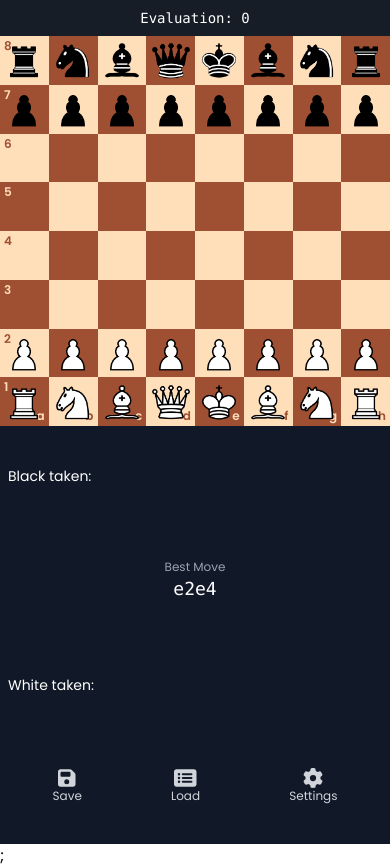
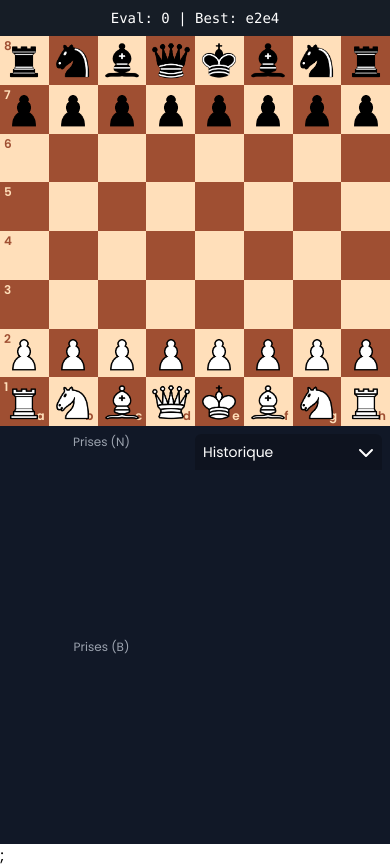
Before and after one commit to AlexandreEadDev/ChessGame, a React (Vite) app: page / in a window 390 px wide. Built offline with nearby package versions, Linux system fonts and the light colour scheme.

Commit message:
Update Referee.jsx

```diff
--- a/src/components/Rules/Referee.jsx
+++ b/src/components/Rules/Referee.jsx
@@ -6,6 +6,8 @@ import {
   faSave,
   faCog,
   faListAlt,
+  faChevronDown,
+  faChevronUp,
 } from "@fortawesome/free-solid-svg-icons";
 import { initialBoard } from "../PieceModels/Constant.jsx";
 import { Piece } from "../PieceModels/Piece.jsx";
@@ -36,6 +38,10 @@ export default function Referee() {
   const [turnDelay, setTurnDelay] = useState(1000);
   const [showSavedGamesModal, setShowSavedGamesModal] = useState(false);
   const [showSettingsModal, setShowSettingsModal] = useState(false);
+
+  // --- NOUVEAUX ÉTATS ---
+  const [moveHistory, setMoveHistory] = useState([]);
+  const [isHistoryOpen, setIsHistoryOpen] = useState(false); // Pour l'accordéon mobile
 
   const team = Number.isInteger(board.totalTurns) ? "White" : "Black";
 
@@ -85,8 +91,9 @@ export default function Referee() {
       (board) => board.fen === fen
     );
     if (savedBoard) {
-      setTakenPieces(savedBoard.takenPieces);
-      setHalfMoveClock(savedBoard.halfMoveClock);
+      setTakenPieces(savedBoard.takenPieces || []);
+      setHalfMoveClock(savedBoard.halfMoveClock || 0);
+      setMoveHistory(savedBoard.moveHistory || []); // Charger l'historique
       setBoard((prevBoard) => {
         const updatedBoard = prevBoard.clone();
         updatedBoard.totalTurns = savedBoard.totalTurns;
@@ -186,6 +193,7 @@ export default function Referee() {
       halfMoveClock,
       takenPieces: takenPieces,
       totalTurns: board.totalTurns,
+      moveHistory: moveHistory, // Sauvegarder l'historique
     };
     const newBoards = [...savedBoards, newBoard];
 
@@ -249,6 +257,61 @@ export default function Referee() {
     }
   };
 
+  // --- NOUVELLE FONCTION : Génère la notation algébrique ---
+  function generateMoveNotation(
+    playedPiece,
+    destination,
+    isCapture,
+    isCastlingMove,
+    enPassantMove,
+    boardAfterMove
+  ) {
+    if (isCastlingMove) {
+      return destination.x > playedPiece.position.x ? "O-O" : "O-O-O";
+    }
+
+    const files = "abcdefgh";
+    const ranks = "12345678";
+    let notation = "";
+
+    if (playedPiece.type !== "PAWN") {
+      notation += playedPiece.isKnight ? "N" : playedPiece.type.charAt(0);
+    }
+
+    if (isCapture || enPassantMove) {
+      if (playedPiece.isPawn) {
+        notation += files[playedPiece.position.x];
+      }
+      notation += "x";
+    }
+
+    notation += files[destination.x] + ranks[destination.y];
+
+    const promotionRow = playedPiece.team === "WHITE" ? 7 : 0;
+    if (playedPiece.isPawn && destination.y === promotionRow) {
+      notation += "=Q"; // Simplifié, assume promotion en Dame
+    }
+
+    if (boardAfterMove.winningTeam) {
+      notation += "#";
+    } else {
+      const opponentKing = boardAfterMove.pieces.find(
+        (p) => p.isKing && p.team !== boardAfterMove.currentTeam
+      );
+      if (opponentKing) {
+        const isCheck = boardAfterMove.pieces
+          .filter((p) => p.team === boardAfterMove.currentTeam)
+          .some((p) =>
+            p.possibleMoves?.some((m) => m.samePosition(opponentKing.position))
+          );
+        if (isCheck) {
+          notation += "+";
+        }
+      }
+    }
+    return notation;
+  }
+
   function playMove(playedPiece, destination) {
     if (
       playedPiece.possibleMoves === undefined ||
@@ -256,16 +319,12 @@ export default function Referee() {
     )
       return false;
 
-    // --- MODIFICATION ICI ---
-    // On vérifie d'abord si la pièce est relâchée sur sa case d'origine.
     const isSamePosition = playedPiece.position.samePosition(destination);
-
     const validMove = playedPiece.possibleMoves.some((m) =>
       m.samePosition(destination)
     );
 
     if (!validMove) {
-      // On ne joue le son que si la case de destination n'est PAS la même que l'origine.
       if (!isSamePosition) {
         playSound("/sounds/illegal.mp3");
       }
@@ -307,12 +366,22 @@ export default function Referee() {
         botIsActivate
       );
 
-      if (clonedBoard.winningTeam) setCheckMateOpen(true);
+      if (playedMoveIsValid) {
+        const moveNotation = generateMoveNotation(
+          playedPiece,
+          destination,
+          isCapture,
+          isCastlingMove,
+          enPassantMove,
+          clonedBoard
+        );
+        setMoveHistory((prev) => [...prev, moveNotation]);
 
-      if (playedMoveIsValid) {
         const newFen = boardToFEN(clonedBoard);
         evaluatePosition(newFen);
       }
+
+      if (clonedBoard.winningTeam) setCheckMateOpen(true);
       return clonedBoard;
     });
 
@@ -353,12 +422,22 @@ export default function Referee() {
     setPromotionOpen(false);
   }
 
-  function renderTakenPieces(pieces) {
+  function renderTakenPieces(pieces, isMobile = false) {
+    const containerClass = isMobile
+      ? "flex-grow flex flex-col items-center justify-center"
+      : "flex flex-col items-center h-20";
     return (
-      <div className="flex flex-wrap gap-1">
-        {pieces.map((p, i) => (
-          <img key={i} className="w-6 h-6" src={p.image} alt={p.type} />
-        ))}
+      <div className={containerClass}>
+        <div className="flex flex-wrap gap-1">
+          {pieces.map((p, i) => (
+            <img
+              key={i}
+              className="w-5 h-5 sm:w-8 sm:h-8"
+              src={p.image}
+              alt={p.type}
+            />
+          ))}
+        </div>
       </div>
     );
   }
@@ -370,6 +449,7 @@ export default function Referee() {
     setPrediction({ evaluation: 0, bestMove: "e2e4", moveToPlay: "e2e4" });
     setBotIsActivate(false);
     setBotCheckbox(false);
+    setMoveHistory([]);
   }
 
   return (
@@ -511,8 +591,9 @@ export default function Referee() {
 
       {/* --- MOBILE LAYOUT --- */}
       <div className="flex flex-col h-screen w-screen bg-gray-800 text-white lg:hidden">
+        {/* MODIFICATION: Evaluation en haut */}
         <div className="bg-black/30 p-2 text-center text-sm font-mono">
-          Evaluation: {prediction?.evaluation}
+          Eval: {prediction?.evaluation} | Best: {prediction?.bestMove}
         </div>
         <div className="w-full">
           <Board
@@ -522,52 +603,73 @@ export default function Referee() {
             promotionOpen={promotionOpen}
           />
         </div>
-        <div className="flex-grow p-2 flex flex-col justify-around bg-gray-900">
-          <div className="flex justify-between items-center">
-            <span className="text-sm">Black taken:</span>
-            {renderTakenPieces(blackTakenPieces)}
+        {/* MODIFICATION: Bloc du bas réorganisé */}
+        <div className="flex-grow p-2 flex flex-row justify-around bg-gray-900">
+          <div className="flex flex-col w-1/2 space-y-2 text-center">
+            <span className="text-xs text-gray-400">Prises (N)</span>
+            {renderTakenPieces(blackTakenPieces, true)}
+            <span className="text-xs text-gray-400">Prises (B)</span>
+            {renderTakenPieces(whiteTakenPieces, true)}
           </div>
-          <div className="text-center py-2">
-            <p className="text-xs text-gray-400">Best Move</p>
-            <p className="font-mono text-lg">{prediction?.bestMove}</p>
-          </div>
-          <div className="flex justify-between items-center">
-            <span className="text-sm">White taken:</span>
-            {renderTakenPieces(whiteTakenPieces)}
-          </div>
-          <div className="flex justify-around items-center pt-2">
+          <div className="w-1/2 flex flex-col">
             <button
-              onClick={saveBoardToLocalStorage}
-              className="flex flex-col items-center text-gray-300"
+              onClick={() => setIsHistoryOpen(!isHistoryOpen)}
+              className="text-center p-2 bg-black/20 rounded-t-md flex justify-between items-center"
             >
-              <FontAwesomeIcon icon={faSave} className="text-xl" />
-              <span className="text-xs">Save</span>
+              <span className="text-sm">Historique</span>
+              <FontAwesomeIcon
+                icon={isHistoryOpen ? faChevronUp : faChevronDown}
+              />
             </button>
-            <button
-              onClick={() => setShowSavedGamesModal(true)}
-              className="flex flex-col items-center text-gray-300"
-            >
-              <FontAwesomeIcon icon={faListAlt} className="text-xl" />
-              <span className="text-xs">Load</span>
-            </button>
-            <button
-              onClick={() => setShowSettingsModal(true)}
-              className="flex flex-col items-center text-gray-300"
-            >
-              <FontAwesomeIcon icon={faCog} className="text-xl" />
-              <span className="text-xs">Settings</span>
-            </button>
+            {isHistoryOpen && (
+              <div className="bg-black/20 p-2 rounded-b-md flex-grow overflow-y-auto h-32">
+                <ol className="list-decimal list-inside text-sm font-mono">
+                  {moveHistory.map((move, index) =>
+                    index % 2 === 0 ? (
+                      <li key={index} value={index / 2 + 1} className="flex">
+                        <span className="w-10 text-right pr-2">
+                          {index / 2 + 1}.
+                        </span>
+                        <span className="w-12">{move}</span>
+                        <span className="w-12">{moveHistory[index + 1]}</span>
+                      </li>
+                    ) : null
+                  )}
+                </ol>
+              </div>
+            )}
           </div>
         </div>
       </div>
 
       {/* --- DESKTOP LAYOUT --- */}
-      <div className="hidden lg:flex w-screen min-h-screen items-center justify-center gap-20 p-4 bg-gray-900">
-        <div className="h-full mt-10 w-auto flex flex-col justify-between max-w-[144px] text-white">
-          <div className="flex flex-col items-center">
+      <div className="hidden lg:flex w-screen min-h-screen items-center justify-center gap-10 p-4 bg-gray-900">
+        {/* MODIFICATION: Bloc de gauche avec historique et pièces prises */}
+        <div className="h-[800px] w-80 flex flex-col text-white bg-gray-800 rounded-lg p-4">
+          <h2 className="text-center text-lg font-semibold mb-2 text-[#ffdfba]">
+            Historique
+          </h2>
+          <div className="bg-black/20 p-2 rounded-md flex-grow overflow-y-auto mb-4">
+            <ol className="text-sm font-mono space-y-1">
+              {moveHistory.map((move, index) =>
+                index % 2 === 0 ? (
+                  <li key={index} className="grid grid-cols-3 gap-2">
+                    <span className="text-gray-400 text-right">
+                      {index / 2 + 1}.
+                    </span>
+                    <span>{move}</span>
+                    <span>{moveHistory[index + 1] || ""}</span>
+                  </li>
+                ) : null
+              )}
+            </ol>
+          </div>
+          <h2 className="text-center text-lg font-semibold mb-2 text-[#ffdfba]">
+            Pièces Prises
+          </h2>
+          <div className="bg-black/20 p-2 rounded-md">
             {renderTakenPieces(blackTakenPieces)}
-          </div>
-          <div className="flex flex-col items-center">
+            <hr className="border-gray-600 my-2" />
             {renderTakenPieces(whiteTakenPieces)}
           </div>
         </div>
@@ -584,7 +686,7 @@ export default function Referee() {
           />
         </div>
 
-        <div className="flex flex-col justify-center gap-8 items-center text-[#ffdfba]">
+        <div className="flex flex-col justify-center gap-8 items-center text-[#ffdfba] w-56">
           <div className="flex flex-col justify-center gap-4 items-center">
             <button
               onClick={saveBoardToLocalStorage}
```
